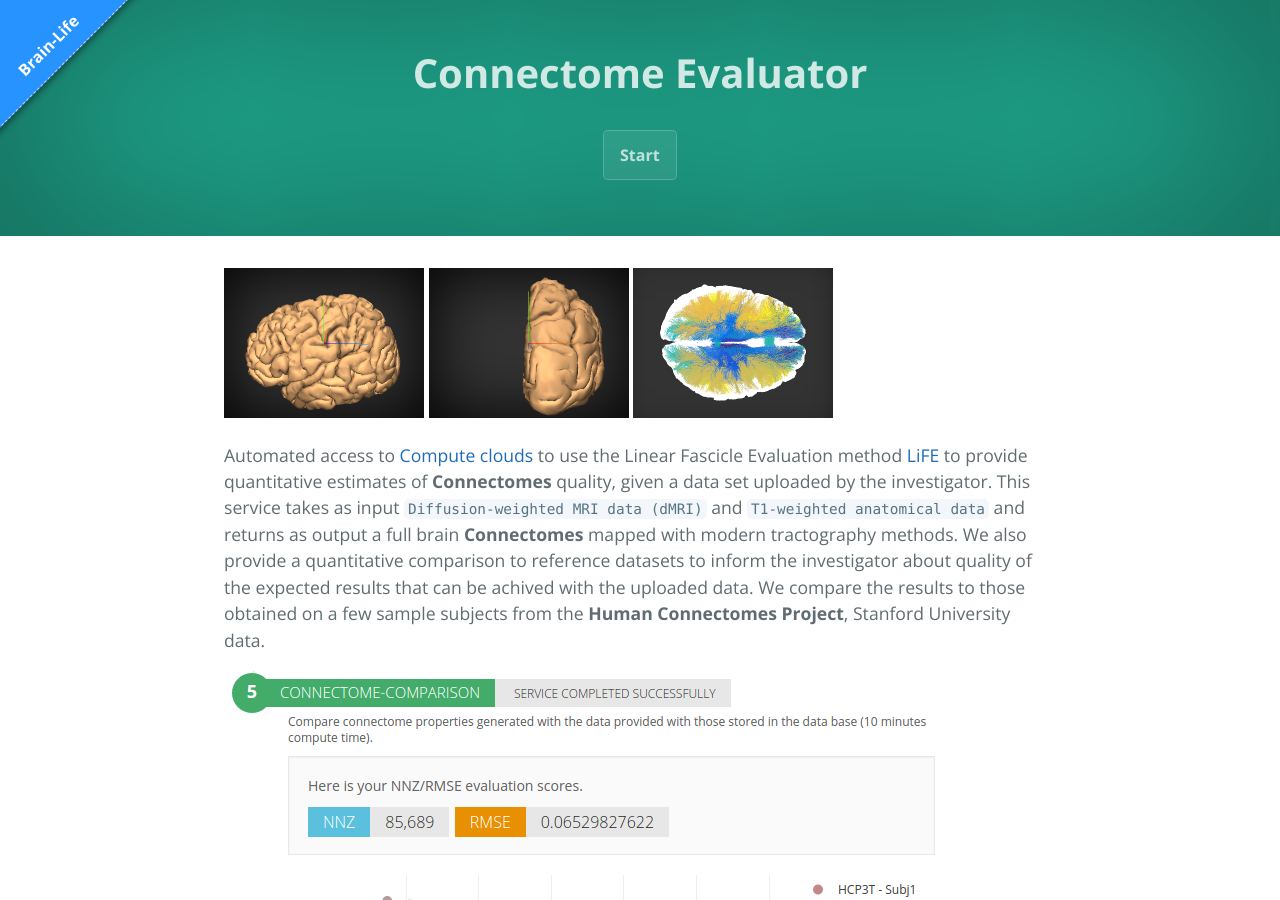
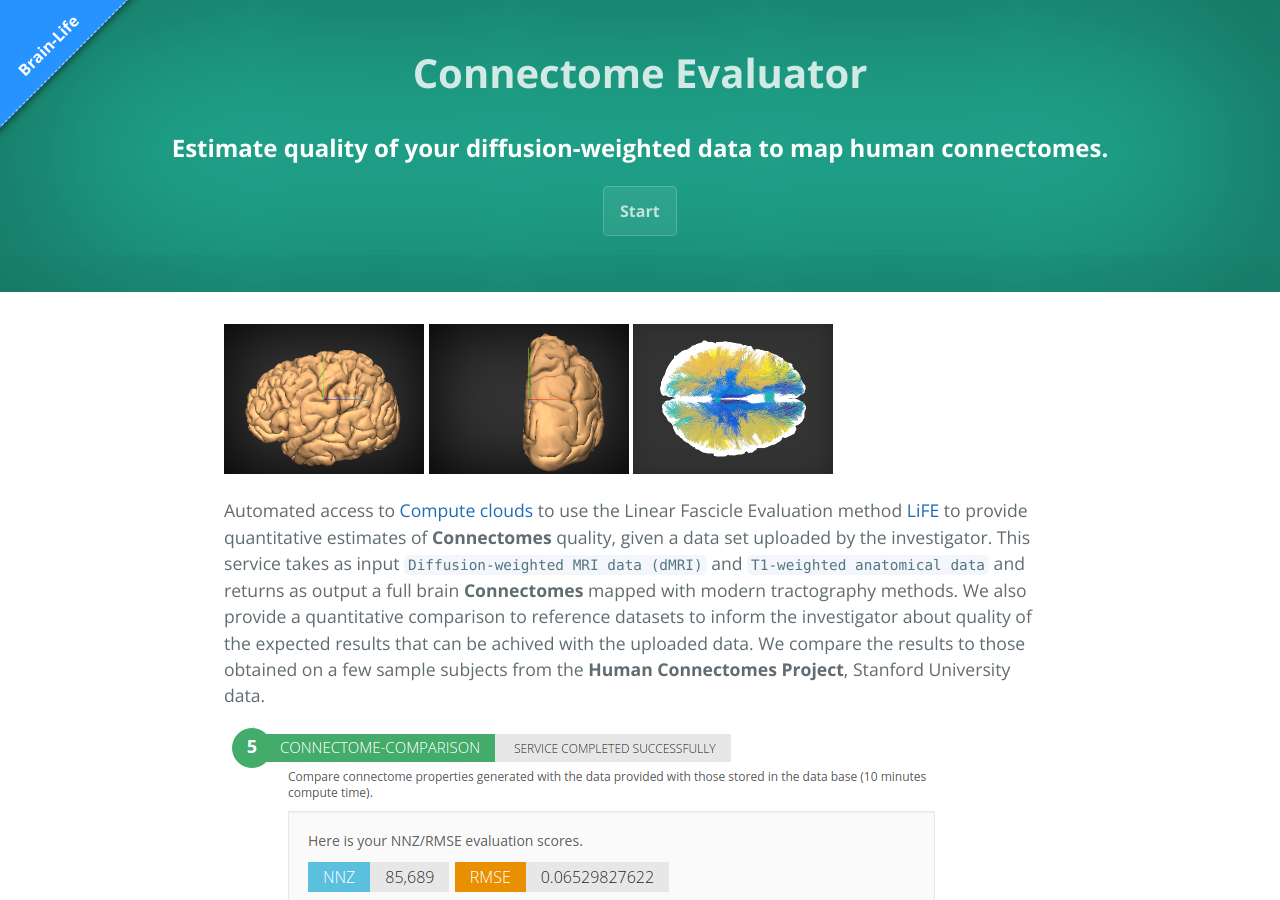
Before and after one commit to brainlife/brainlife.github.io, a Jekyll site: the page built from _pages/evaluator.md, in a window 1280 px wide and 900 px high. Built offline with Jekyll 4.4.1, drawn with Linux system fonts in a browser that asks for light colours; nearby versions of some CDN libraries.

Commit message:
Update evaluator.md

```diff
--- a/_pages/evaluator.md
+++ b/_pages/evaluator.md
@@ -1,5 +1,6 @@
 ---
 title: "Connectome Evaluator"
+subtitle: "Estimate quality of your diffusion-weighted data to map human connectomes."
 layout: app
 starturl: "https://brain-life.org/evaluator"
 permalink: /evaluator
```
